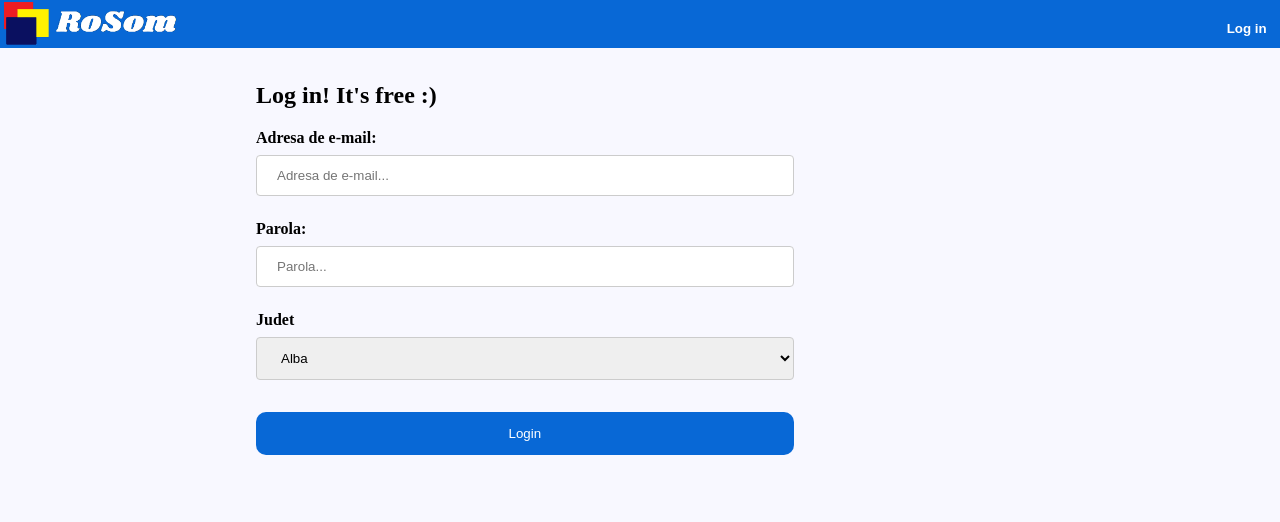
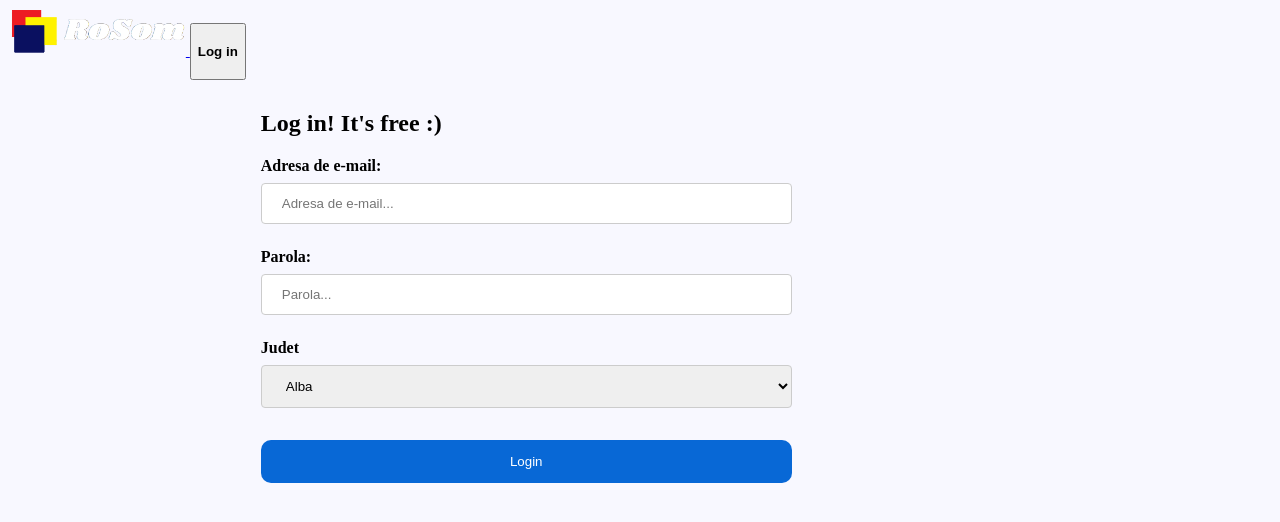
Before and after one commit to TrueSide1005/Proiect_TW_Bibire_Ifrose_A3, a PHP site: page /login.html in a window 1280 px wide. Shown: the top 522 px of the page. Run offline with PHP 8.4, Linux system fonts and the light colour scheme.

Commit message:
update main

```diff
--- a/main.css
+++ b/main.css
@@ -1,6 +1,5 @@
 body {
     background-color: #F8F8FF;
-    margin: 0;
   }
 
 /**{
@@ -8,22 +7,8 @@ body {
     padding: 0;
     list-style: none;
     text-decoration: none;
-}*/
-
-.log{
-    border-color: transparent;
-    background-color: transparent;
-    width: 5em;
-    color: white;
-    height: 3.5em;
-    float:right;
-    text-align: center;
 }
 
-.log:hover {
-    background-color: rgb(36, 19, 196);
-    box-shadow: 0 12px 16px 0 rgba(0,0,0,0.24), 0 17px 50px 0 rgba(0,0,0,0.19);
-  }
 
 .bar{
     background-color: rgb(8, 104, 214);
```
